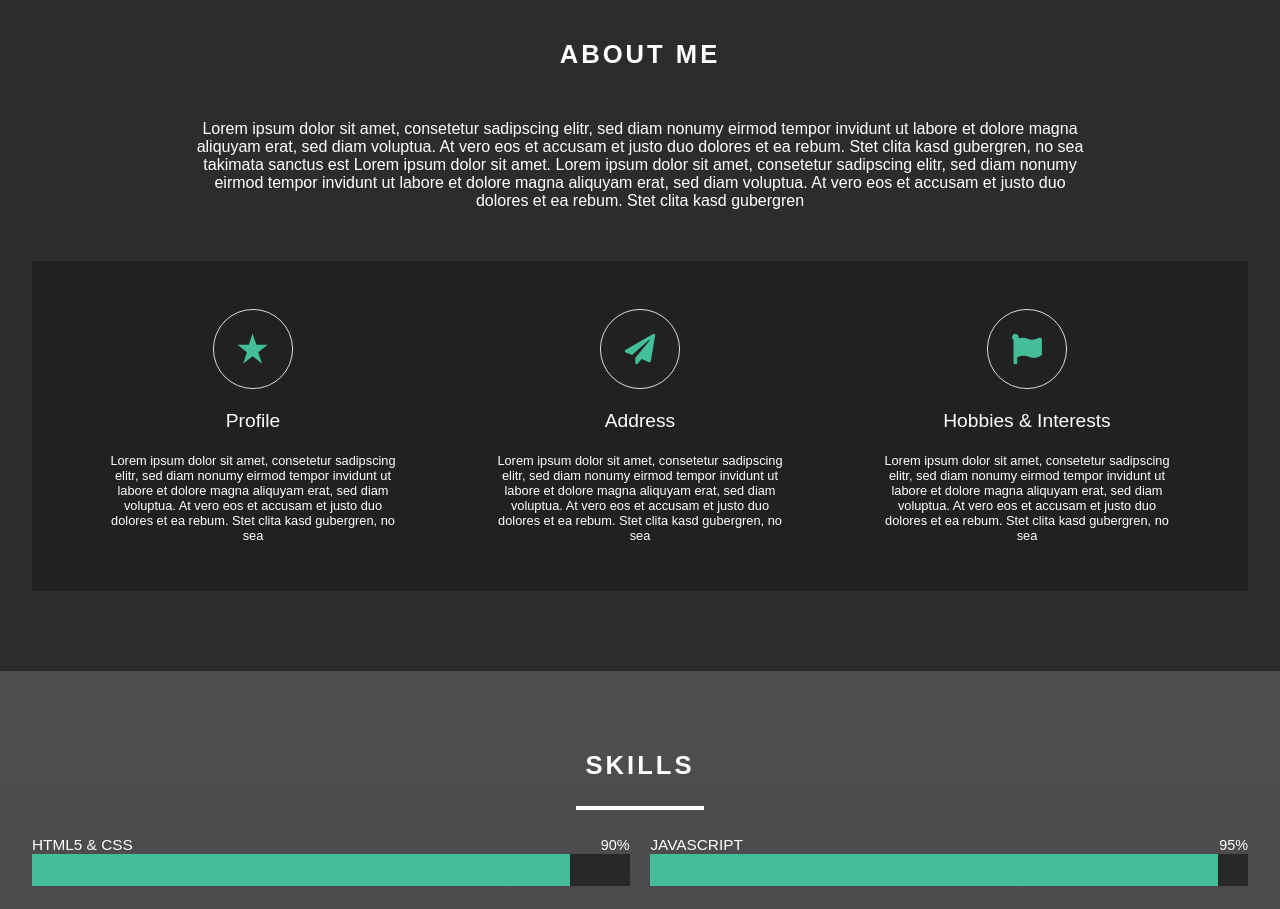
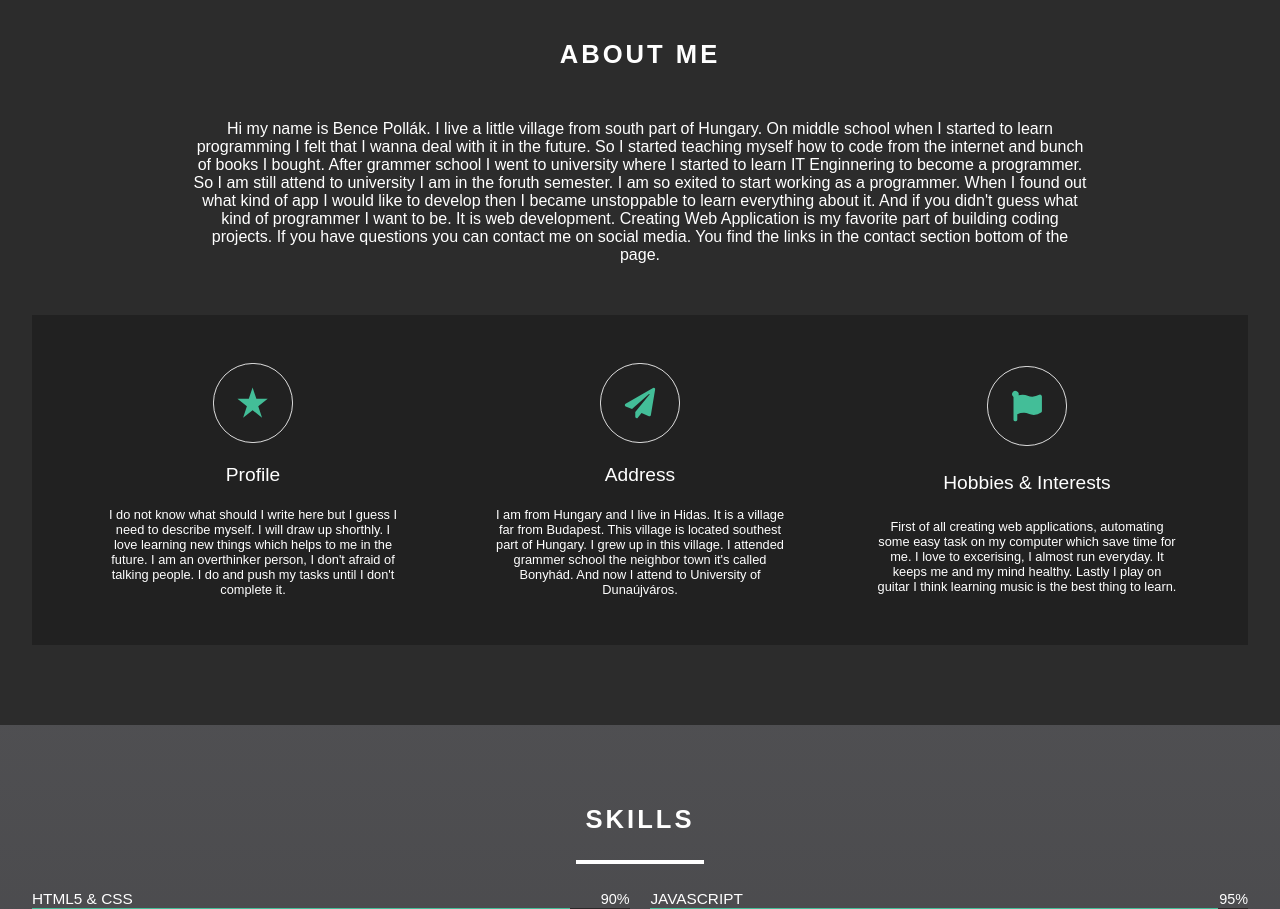
Before and after one commit to Polcsi/my-portfolio-with-react, a React (Create React App) app: page / in a window 1280 px wide. Shown: the part 840-1749 px from the top of the page. Built offline with nearby package versions, Linux system fonts and the light colour scheme.

Commit message:
About section content changes

```diff
--- a/src/components/About.js
+++ b/src/components/About.js
@@ -11,14 +11,20 @@ const About = () => {
         </div>
         <div className="about-text">
           <p>
-            Lorem ipsum dolor sit amet, consetetur sadipscing elitr, sed diam
-            nonumy eirmod tempor invidunt ut labore et dolore magna aliquyam
-            erat, sed diam voluptua. At vero eos et accusam et justo duo dolores
-            et ea rebum. Stet clita kasd gubergren, no sea takimata sanctus est
-            Lorem ipsum dolor sit amet. Lorem ipsum dolor sit amet, consetetur
-            sadipscing elitr, sed diam nonumy eirmod tempor invidunt ut labore
-            et dolore magna aliquyam erat, sed diam voluptua. At vero eos et
-            accusam et justo duo dolores et ea rebum. Stet clita kasd gubergren
+            Hi my name is Bence Pollák. I live a little village from south part
+            of Hungary. On middle school when I started to learn programming I
+            felt that I wanna deal with it in the future. So I started teaching
+            myself how to code from the internet and bunch of books I bought.
+            After grammer school I went to university where I started to learn
+            IT Enginnering to become a programmer. So I am still attend to
+            university I am in the foruth semester. I am so exited to start
+            working as a programmer. When I found out what kind of app I would
+            like to develop then I became unstoppable to learn everything about
+            it. And if you didn't guess what kind of programmer I want to be. It
+            is web development. Creating Web Application is my favorite part of
+            building coding projects. If you have questions you can contact me
+            on social media. You find the links in the contact section bottom of
+            the page.
           </p>
         </div>
         <div className="info">
--- a/src/data.js
+++ b/src/data.js
@@ -106,19 +106,19 @@ export const info = [
     id: 1,
     icon: profileInfoIcon,
     title: "profile",
-    text: "Lorem ipsum dolor sit amet, consetetur sadipscing elitr, sed diam nonumy eirmod tempor invidunt ut labore et dolore magna aliquyam erat, sed diam voluptua. At vero eos et accusam et justo duo dolores et ea rebum. Stet clita kasd gubergren, no sea",
+    text: "I do not know what should I write here but I guess I need to describe myself. I will draw up shorthly. I love learning new things which helps to me in the future. I am an overthinker person, I don't afraid of talking people. I do and push my tasks until I don't complete it.",
   },
   {
     id: 2,
     icon: addressInfoIcon,
     title: "address",
-    text: "Lorem ipsum dolor sit amet, consetetur sadipscing elitr, sed diam nonumy eirmod tempor invidunt ut labore et dolore magna aliquyam erat, sed diam voluptua. At vero eos et accusam et justo duo dolores et ea rebum. Stet clita kasd gubergren, no sea",
+    text: "I am from Hungary and I live in Hidas. It is a village far from Budapest. This village is located southest part of Hungary. I grew up in this village. I attended grammer school the neighbor town it's called Bonyhád. And now I attend to University of Dunaújváros.",
   },
   {
     id: 3,
     icon: hobbiesInfoIcon,
     title: "hobbies & interests",
-    text: "Lorem ipsum dolor sit amet, consetetur sadipscing elitr, sed diam nonumy eirmod tempor invidunt ut labore et dolore magna aliquyam erat, sed diam voluptua. At vero eos et accusam et justo duo dolores et ea rebum. Stet clita kasd gubergren, no sea",
+    text: "First of all creating web applications, automating some easy task on my computer which save time for me. I love to excerising, I almost run everyday. It keeps me and my mind healthy. Lastly I play on guitar I think learning music is the best thing to learn.",
   },
 ];
 export const skillsInfo = [
```
